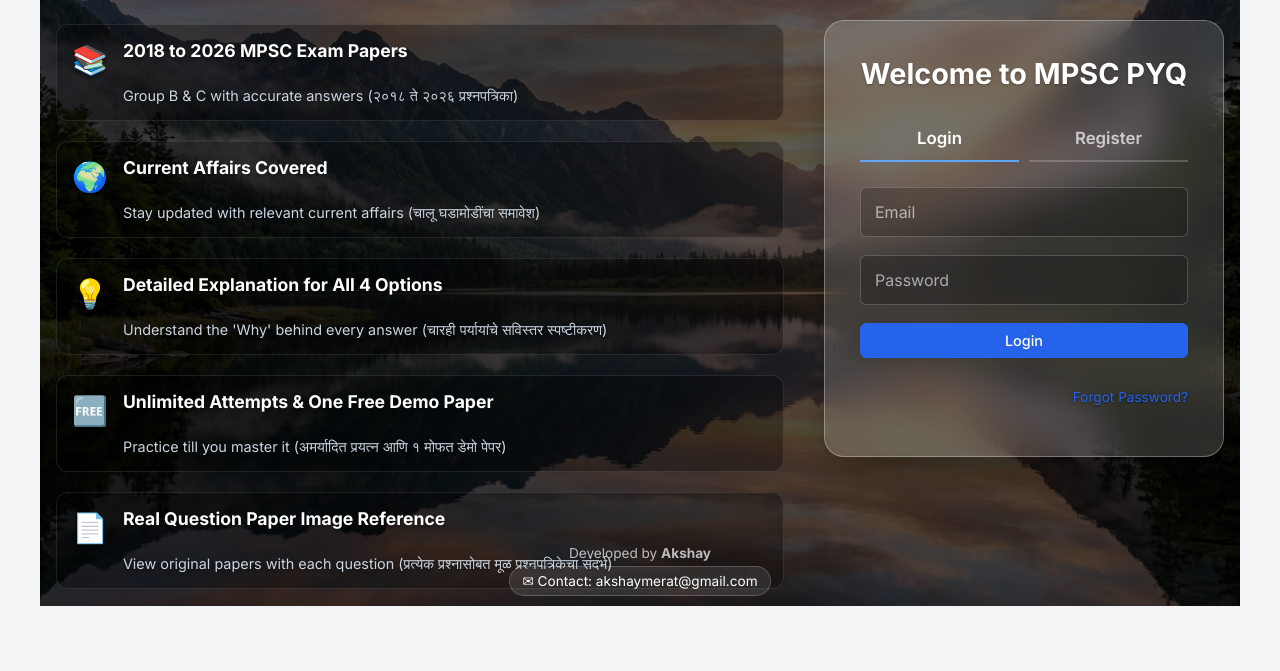
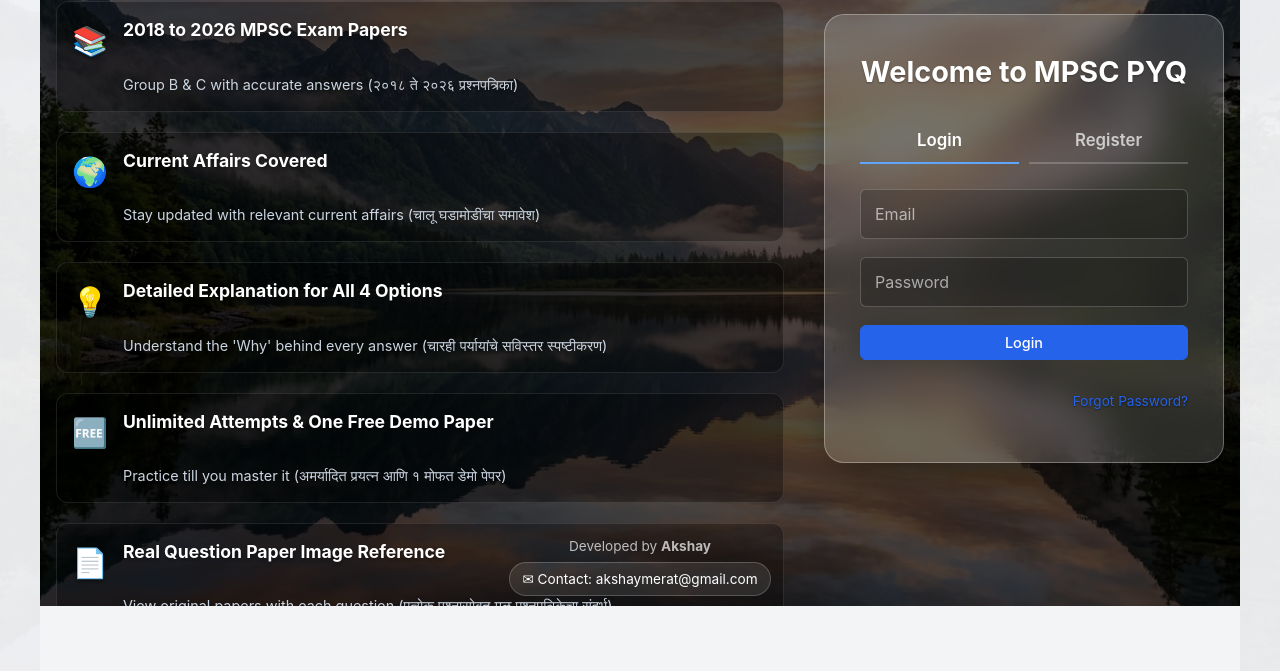
Before and after one commit to apm1432/apiii, a website: page public/index.html in a window 1280 px wide. Shown: the part 129-800 px from the top of the page. Drawn offline with Linux system fonts and the light colour scheme.

Commit message:
Fix image cache path for Koyeb readonly filesystem and restore background image

```diff
--- a/public/style.css
+++ b/public/style.css
@@ -21,14 +21,16 @@
     margin: 0;
     padding: 0;
     box-sizing: border-box;
-    font-family: 'Inter', -apple-system, BlinkMacSystemFont, "Segoe UI", Roboto, sans-serif;
+    font-family: -apple-system, BlinkMacSystemFont, 'Segoe UI', Roboto, Helvetica, Arial, sans-serif;
     user-select: none;
     -webkit-user-select: none;
 }
 
 body {
-    background-color: var(--bg-color);
+    background: linear-gradient(rgba(243, 244, 246, 0.95), rgba(243, 244, 246, 0.95)), url('bg-image.jpg') no-repeat center center/cover;
+    background-attachment: fixed;
     color: var(--text-primary);
+    line-height: 1.5;
     height: 100vh;
     display: flex;
     justify-content: center;
--- a/routes/api.js
+++ b/routes/api.js
@@ -423,7 +423,8 @@ const fsPromises = require('fs').promises;
 const path = require('path');
 const axios = require('axios');
 
-const CACHE_DIR = path.join(__dirname, '..', 'cache', 'images');
+const os = require('os');
+const CACHE_DIR = path.join(os.tmpdir(), 'mpscpyq_images');
 const MAX_CACHE_SIZE = 900 * 1024 * 1024; // 900 MB
 const TARGET_CACHE_SIZE = 700 * 1024 * 1024; // 700 MB
 
```
